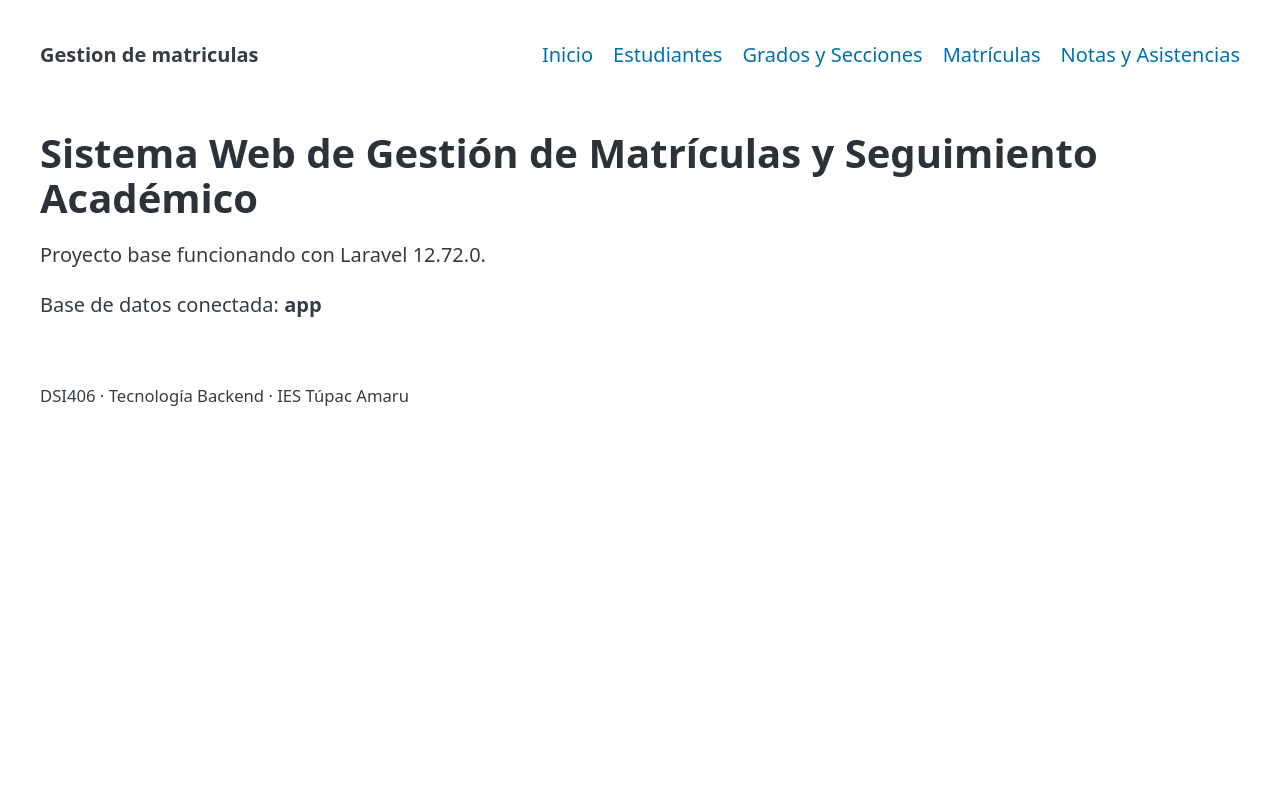
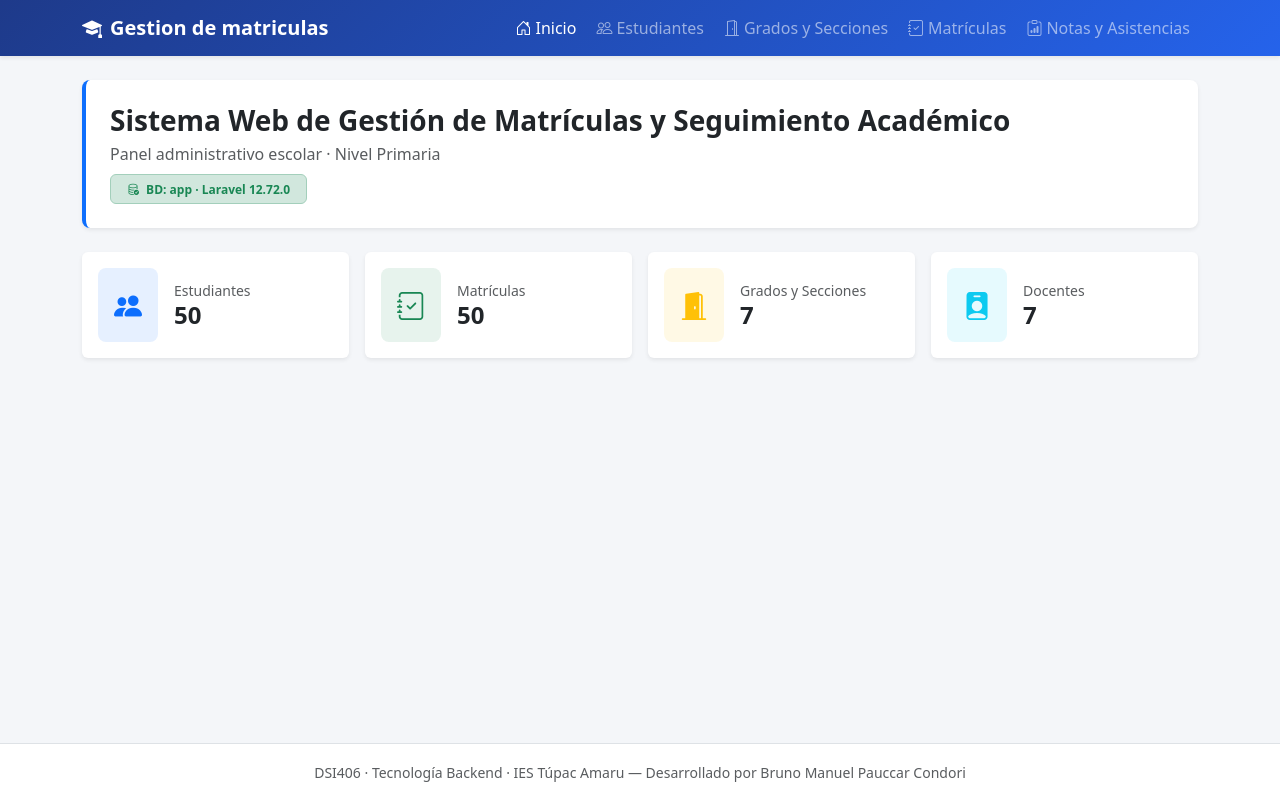
Before and after one commit to bmpc17/sistema-matriculas, a Laravel app: page / in a window 1280 px wide. Run offline with Laravel 12, Linux system fonts and the light colour scheme; data comes from the database, SQL or seed files in the repository; some libraries are stand-ins or nearby versions.

Commit message:
style: mejora diseño visual del layout e inicio con Bootstrap 5

```diff
--- a/resources/views/inicio.blade.php
+++ b/resources/views/inicio.blade.php
@@ -3,7 +3,73 @@
 @section('titulo', 'Inicio')
 
 @section('contenido')
-    <h1>Sistema Web de Gestión de Matrículas y Seguimiento Académico</h1>
-    <p>Proyecto base funcionando con Laravel {{ app()->version() }}.</p>
-    <p>Base de datos conectada: <strong>{{ DB::connection()->getDatabaseName() }}</strong></p>
+    <div class="p-4 mb-4 bg-white rounded-3 shadow-sm border-start border-primary border-4">
+        <div class="d-flex justify-content-between align-items-center flex-wrap gap-2">
+            <div>
+                <h1 class="h3 fw-bold text-dark mb-1">Sistema Web de Gestión de Matrículas y Seguimiento Académico</h1>
+                <p class="text-muted mb-0">Panel administrativo escolar · Nivel Primaria</p>
+            </div>
+            <span class="badge bg-success-subtle text-success border border-success-subtle px-3 py-2">
+                <i class="bi bi-database-check me-1"></i> BD: {{ DB::connection()->getDatabaseName() }} · Laravel {{ app()->version() }}
+            </span>
+        </div>
+    </div>
+
+    <div class="row g-3">
+        <div class="col-md-3">
+            <div class="card border-0 shadow-sm h-100">
+                <div class="card-body d-flex align-items-center">
+                    <div class="bg-primary bg-opacity-10 text-primary rounded-3 p-3 me-3">
+                        <i class="bi bi-people-fill fs-3"></i>
+                    </div>
+                    <div>
+                        <div class="text-muted small">Estudiantes</div>
+                        <div class="h4 fw-bold mb-0">{{ \App\Models\Estudiante::count() }}</div>
+                    </div>
+                </div>
+            </div>
+        </div>
+
+        <div class="col-md-3">
+            <div class="card border-0 shadow-sm h-100">
+                <div class="card-body d-flex align-items-center">
+                    <div class="bg-success bg-opacity-10 text-success rounded-3 p-3 me-3">
+                        <i class="bi bi-journal-check fs-3"></i>
+                    </div>
+                    <div>
+                        <div class="text-muted small">Matrículas</div>
+                        <div class="h4 fw-bold mb-0">{{ \App\Models\Matricula::count() }}</div>
+                    </div>
+                </div>
+            </div>
+        </div>
+
+        <div class="col-md-3">
+            <div class="card border-0 shadow-sm h-100">
+                <div class="card-body d-flex align-items-center">
+                    <div class="bg-warning bg-opacity-10 text-warning rounded-3 p-3 me-3">
+                        <i class="bi bi-door-open-fill fs-3"></i>
+                    </div>
+                    <div>
+                        <div class="text-muted small">Grados y Secciones</div>
+                        <div class="h4 fw-bold mb-0">{{ \App\Models\GradoSeccion::count() }}</div>
+                    </div>
+                </div>
+            </div>
+        </div>
+
+        <div class="col-md-3">
+            <div class="card border-0 shadow-sm h-100">
+                <div class="card-body d-flex align-items-center">
+                    <div class="bg-info bg-opacity-10 text-info rounded-3 p-3 me-3">
+                        <i class="bi bi-person-badge-fill fs-3"></i>
+                    </div>
+                    <div>
+                        <div class="text-muted small">Docentes</div>
+                        <div class="h4 fw-bold mb-0">{{ \App\Models\Docente::count() }}</div>
+                    </div>
+                </div>
+            </div>
+        </div>
+    </div>
 @endsection
--- a/resources/views/layouts/app.blade.php
+++ b/resources/views/layouts/app.blade.php
@@ -4,26 +4,53 @@
     <meta charset="UTF-8">
     <meta name="viewport" content="width=device-width, initial-scale=1.0">
     <title>@yield('titulo', 'Inicio') · {{ config('app.name') }}</title>
-    <link rel="stylesheet" href="https://cdn.jsdelivr.net/npm/@picocss/pico@2/css/pico.min.css">
+    <link href="https://cdn.jsdelivr.net/npm/bootstrap@5.3.3/dist/css/bootstrap.min.css" rel="stylesheet">
+    <link rel="stylesheet" href="https://cdn.jsdelivr.net/npm/bootstrap-icons@1.11.3/font/bootstrap-icons.min.css">
+    <style>
+        body { background-color: #f4f6f9; display: flex; flex-direction: column; min-height: 100vh; }
+        .navbar-colegio { background: linear-gradient(135deg, #1e3a8a 0%, #2563eb 100%); }
+        main { flex: 1; }
+    </style>
 </head>
 <body>
-    <header class="container">
-        <nav>
-            <ul><li><strong>{{ config('app.name') }}</strong></li></ul>
-            <ul>
-                <li><a href="{{ route('inicio') }}">Inicio</a></li>
-                <li><a href="#">Estudiantes</a></li>
-                <li><a href="#">Grados y Secciones</a></li>
-                <li><a href="#">Matrículas</a></li>
-                <li><a href="#">Notas y Asistencias</a></li>
-            </ul>
-        </nav>
-    </header>
-    <main class="container">
+    <nav class="navbar navbar-expand-lg navbar-dark navbar-colegio shadow-sm">
+        <div class="container">
+            <a class="navbar-brand fw-bold" href="{{ route('inicio') }}">
+                <i class="bi bi-mortarboard-fill me-2"></i>{{ config('app.name') }}
+            </a>
+            <button class="navbar-toggler" type="button" data-bs-toggle="collapse" data-bs-target="#menuPrincipal">
+                <span class="navbar-toggler-icon"></span>
+            </button>
+            <div class="collapse navbar-collapse" id="menuPrincipal">
+                <ul class="navbar-nav ms-auto gap-1">
+                    <li class="nav-item">
+                        <a class="nav-link active" href="{{ route('inicio') }}"><i class="bi bi-house-door me-1"></i>Inicio</a>
+                    </li>
+                    <li class="nav-item">
+                        <a class="nav-link" href="#"><i class="bi bi-people me-1"></i>Estudiantes</a>
+                    </li>
+                    <li class="nav-item">
+                        <a class="nav-link" href="#"><i class="bi bi-door-open me-1"></i>Grados y Secciones</a>
+                    </li>
+                    <li class="nav-item">
+                        <a class="nav-link" href="#"><i class="bi bi-journal-check me-1"></i>Matrículas</a>
+                    </li>
+                    <li class="nav-item">
+                        <a class="nav-link" href="#"><i class="bi bi-clipboard-data me-1"></i>Notas y Asistencias</a>
+                    </li>
+                </ul>
+            </div>
+        </div>
+    </nav>
+
+    <main class="container my-4">
         @yield('contenido')
     </main>
-    <footer class="container">
-        <small>DSI406 · Tecnología Backend · IES Túpac Amaru</small>
+
+    <footer class="bg-white border-top py-3 mt-auto text-center text-muted">
+        <small>DSI406 · Tecnología Backend · IES Túpac Amaru &mdash; Desarrollado por Bruno Manuel Pauccar Condori</small>
     </footer>
+
+    <script src="https://cdn.jsdelivr.net/npm/bootstrap@5.3.3/dist/js/bootstrap.bundle.min.js"></script>
 </body>
 </html>
```
